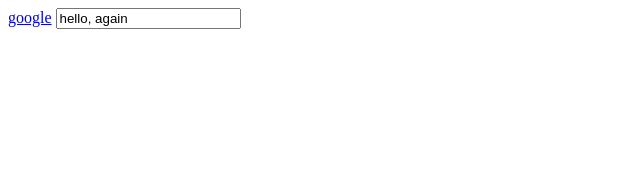
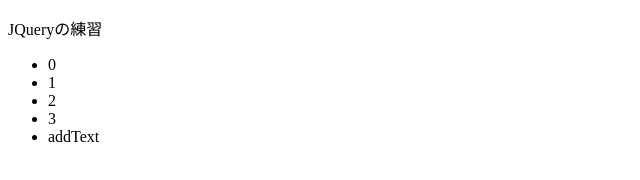
Before and after one commit to ZOO4656/Dotinstall_JQueryBeginner, a plain HTML site: page index.html in a window 1280 px wide. Shown: the whole page, without its empty margins (0-640 px from the left). Drawn offline with nearby package versions, Linux system fonts and the light colour scheme.

Commit message:
要素の追加

```diff
--- a/index.html
+++ b/index.html
@@ -3,24 +3,27 @@
 <head>
 	<meta charset="utf-8">
 	<title>JQueryの練習</title>
-	<a href="http://google.com" data-sitename="google">google</a>
-	<input type="text" value="hello">
 </head>
 <body>
 	<p>JQueryの練習</p>
+	<ul>
+		<li>0</li>
+		<li>1</li>
+		<li>2</li>
+		<li>3</li>
+	</ul>
 
 	<script src="http://code.jquery.com/jquery-3.4.0.min.js"></script>
 	<script>
 	$(function() {
-		//text
-		// html
-		// val
-		// remove, empty
-		// $('p').text('just changed');
-		// $('p').html('<a href=""> click me!</a>');
-		console.log($('input').val());
-		$('input').val("hello, again");
-		$('p').remove();
+		//before, after -> insertBefore, insertAfter
+		// prepend, append => prependTo, appendTo
+
+		var li = $('<li>').text('addText');
+		// $('ul > li:eq(1)').before(li);
+		// li.insertBefore($('ul > li:eq(1)'));
+		// $('ul').append(li);
+		li.appendTo($('ul'));
 	});
 </script>
 </body>
```
